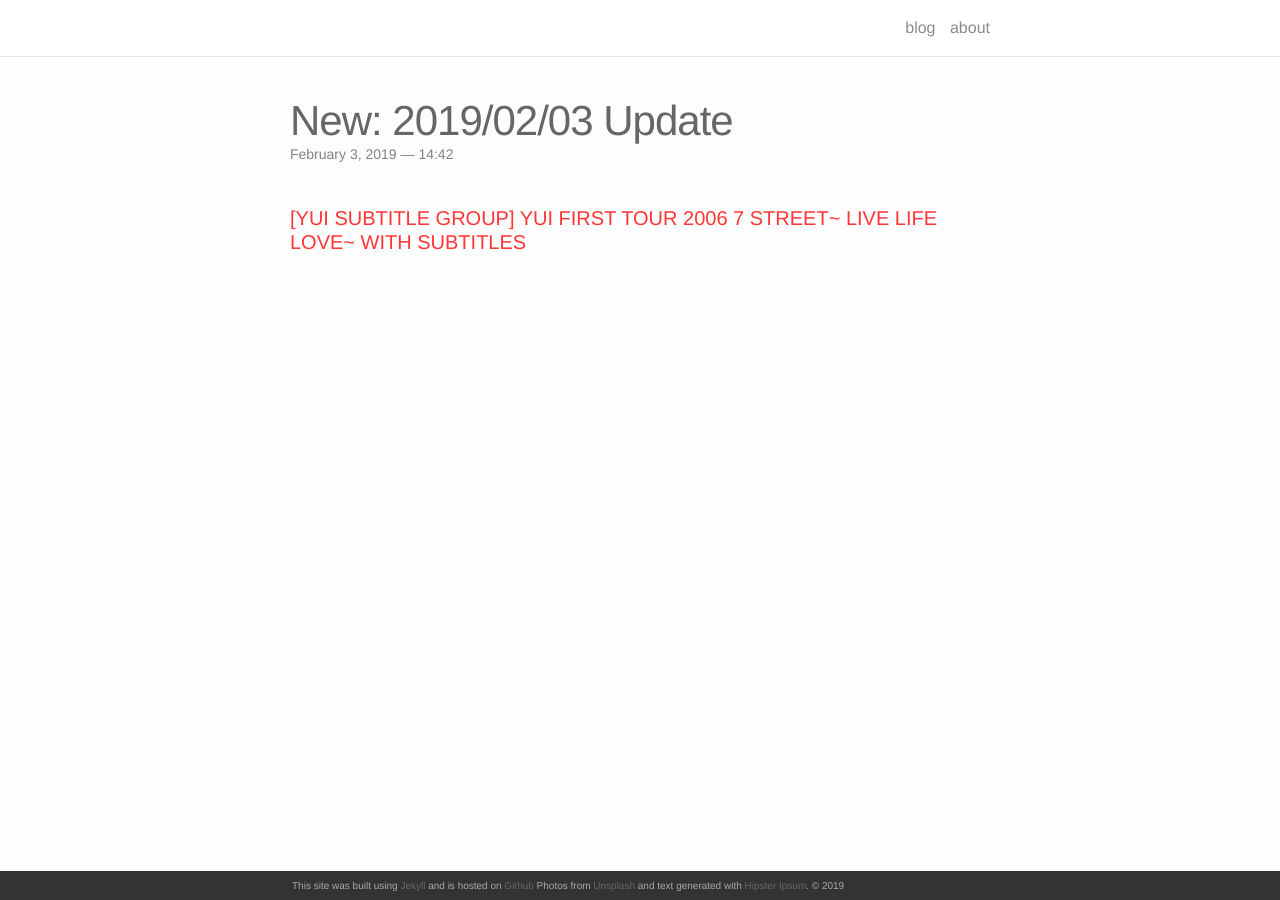
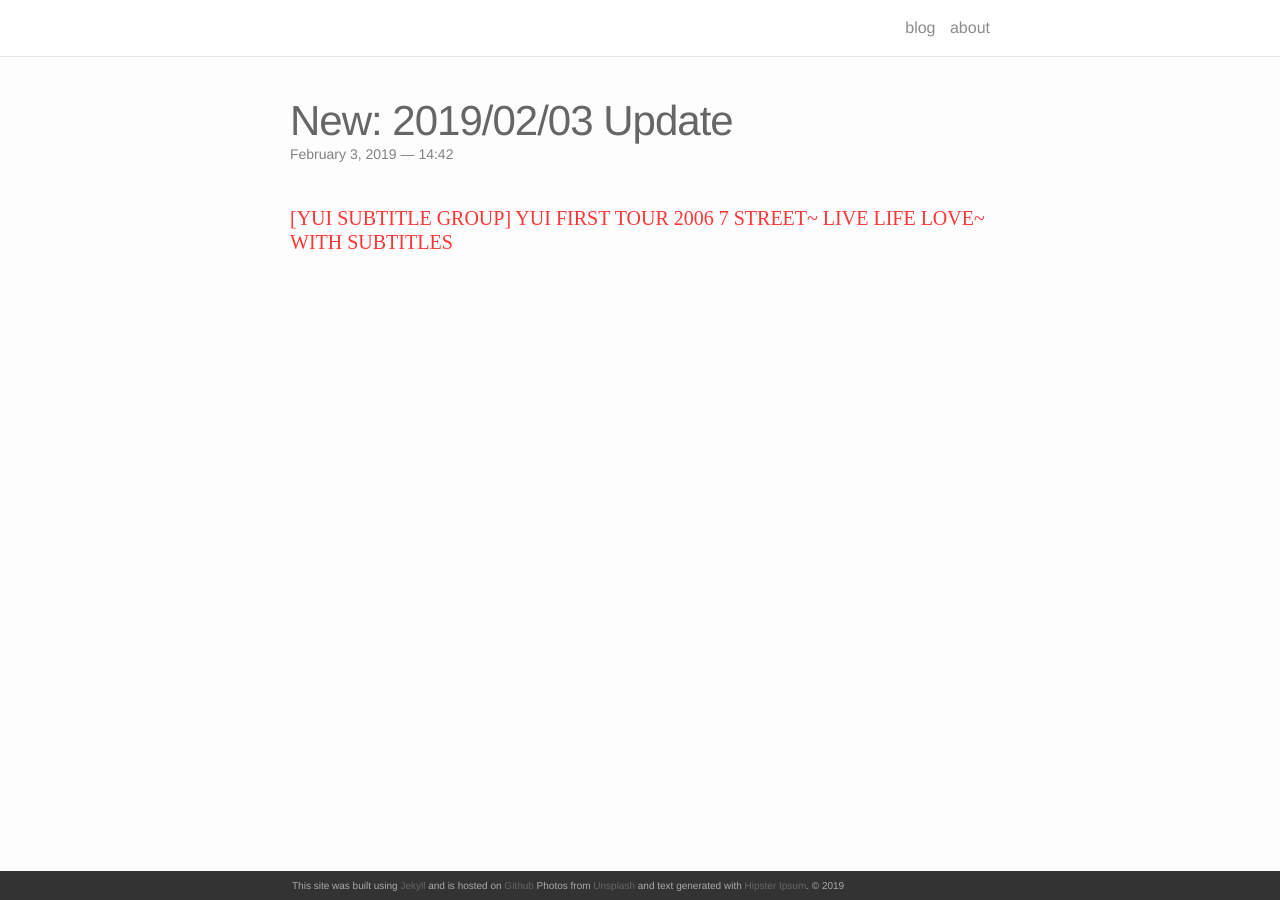
Before and after one commit to huidaoweilai2019/huidaoweilai2019.github.io, a Jekyll site: the page built from _posts/2019-02-03-update.markdown, in a window 1280 px wide. Built offline with Jekyll 4.4.1, drawn with Linux system fonts in a browser that asks for light colours; nearby versions of some CDN libraries.

Commit message:
Update 2019-02-03-update.markdown

```diff
--- a/_posts/2019-02-03-update.markdown
+++ b/_posts/2019-02-03-update.markdown
@@ -5,4 +5,4 @@
 description:
 ---
 
-#### [[YUI SUBTITLE GROUP] YUI FIRST TOUR 2006 7 STREET~ LIVE LIFE LOVE~ WITH SUBTITLES](https://mega.nz/#!wNkRHaYS!ogOxciiq2WopF3iUivVkLrQ1SdQK4ia9aQ3kzWrFHKk)
+#### [<font face="Microsoft YaHei UI">[YUI SUBTITLE GROUP] YUI FIRST TOUR 2006 7 STREET~ LIVE LIFE LOVE~ WITH SUBTITLES</font>](https://mega.nz/#!wNkRHaYS!ogOxciiq2WopF3iUivVkLrQ1SdQK4ia9aQ3kzWrFHKk)
```
